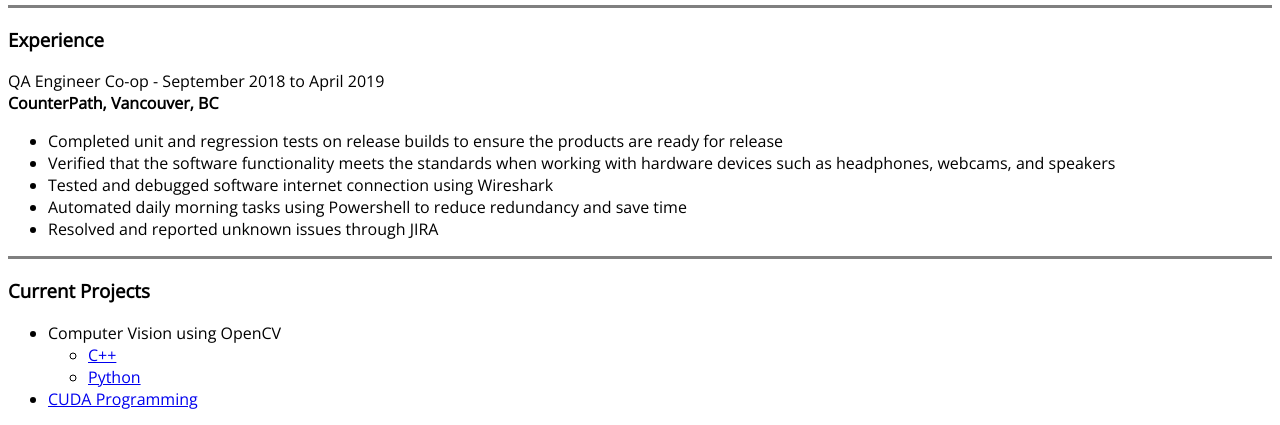
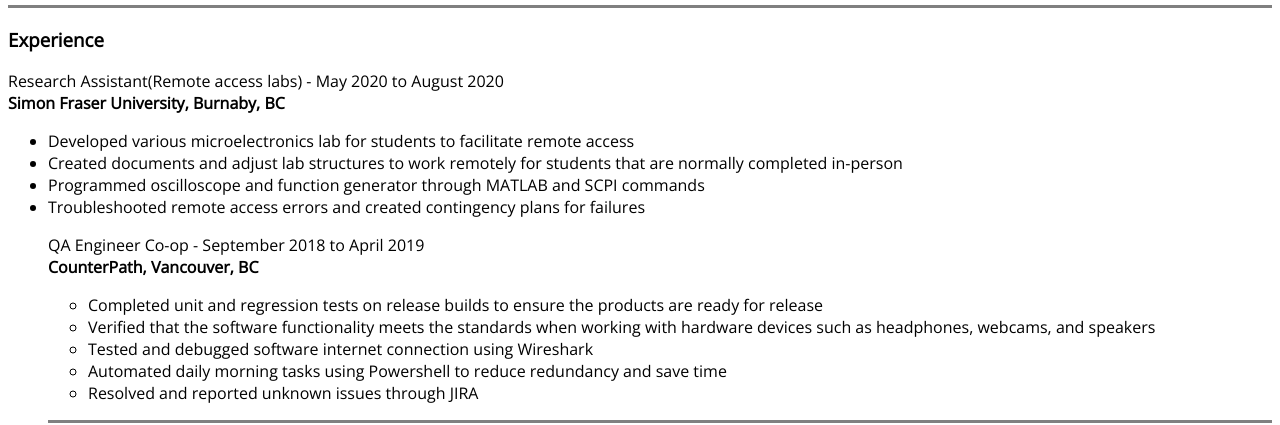
Before and after one commit to Antonio-Kim/PersonalSite, a plain HTML site: page index.html in a window 1280 px wide. Shown: the part 375-800 px from the top of the page. Drawn offline with nearby package versions, Linux system fonts and the light colour scheme.

Commit message:
Added recent co-op experience

```diff
--- a/index.html
+++ b/index.html
@@ -41,8 +41,13 @@
     <hr size="3" noshade>
 
     <h3>Experience</h3>
-        <p>
-
+    <p> Research Assistant(Remote access labs) - May 2020 to August 2020</br>
+    <b>Simon Fraser University, Burnaby, BC</b>
+        <ul>
+            <li>Developed various microelectronics lab for students to facilitate remote access</li>
+            <li>Created documents and adjust lab structures to work remotely for students that are normally completed in-person</li>
+            <li>Programmed oscilloscope and function generator through MATLAB and SCPI commands</li>
+            <li>Troubleshooted remote access errors and created contingency plans for failures</li>
         </p>
         <p> QA Engineer Co-op - September 2018 to April 2019 <br>
             <b>CounterPath, Vancouver, BC</b>
```
